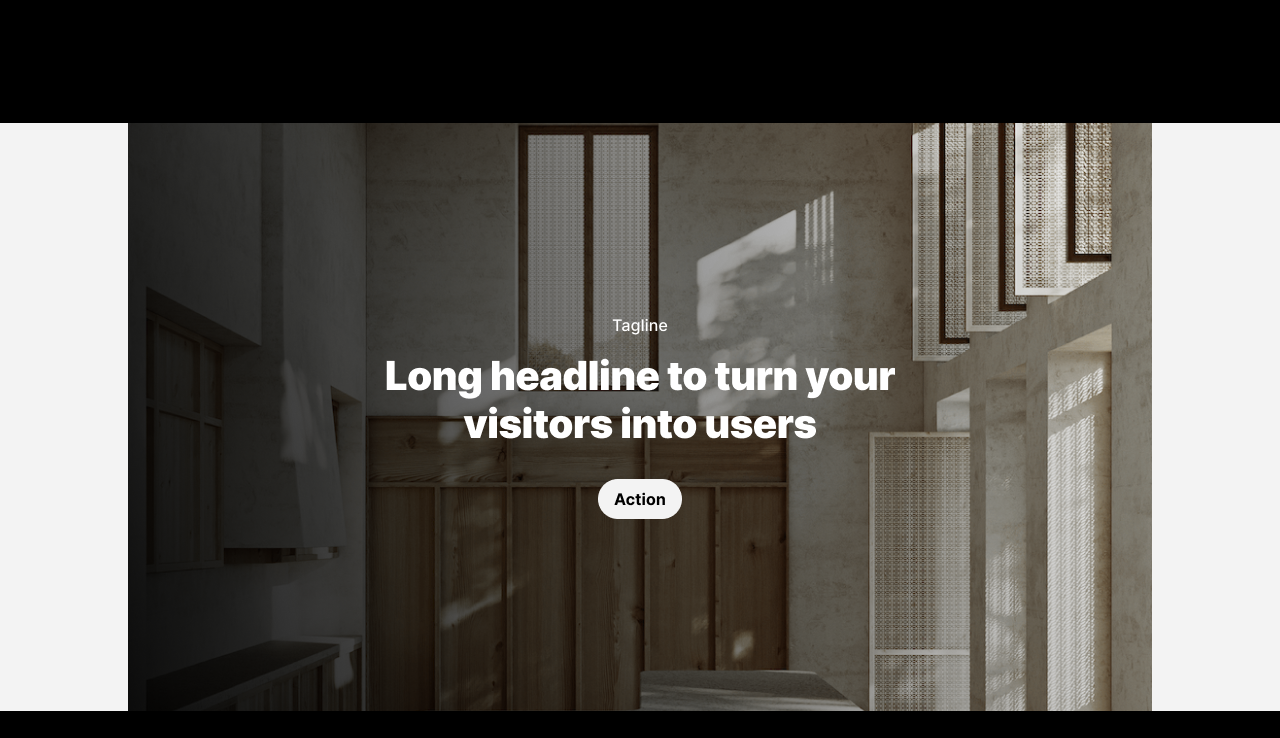
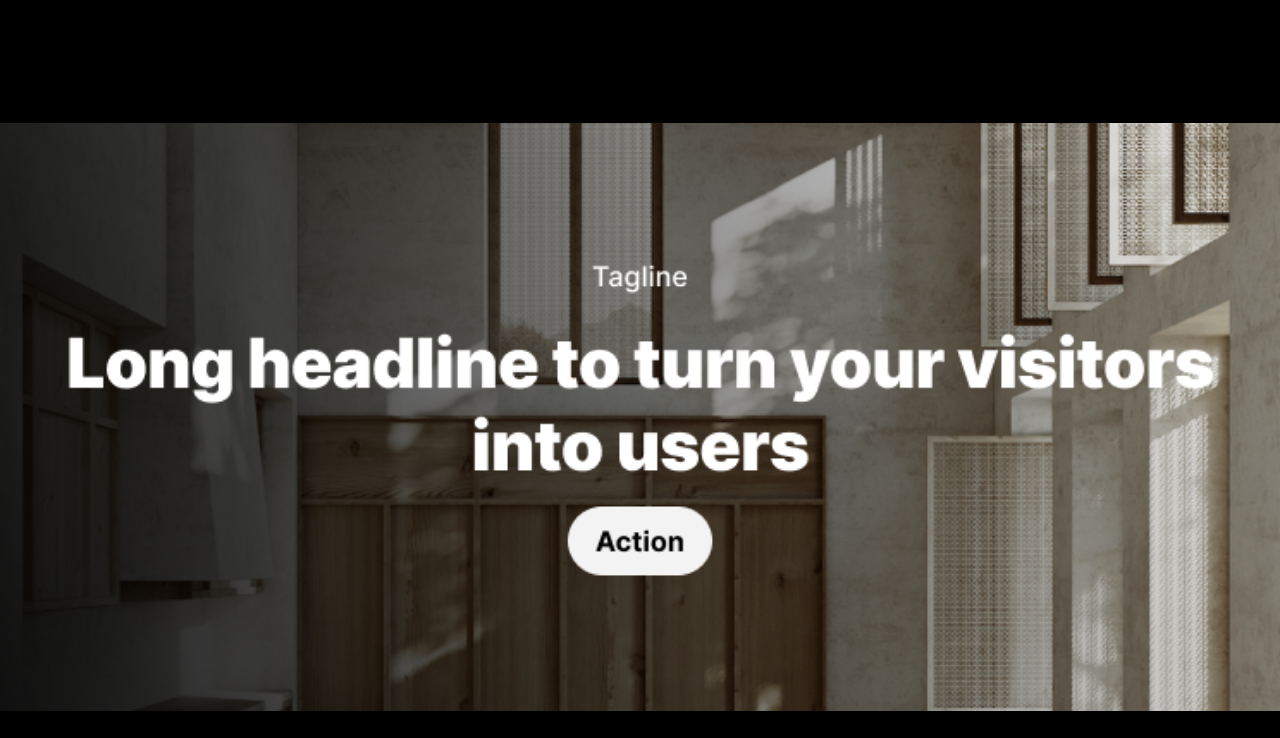
Before and after one commit to sergimandaria/homework-7, a plain HTML site: page index.html in a window 1280 px wide. Shown: the part 2020-2758 px from the top of the page. Drawn offline with Linux system fonts and the light colour scheme.

Commit message:
change background image, remove some images

```diff
--- a/index.html
+++ b/index.html
@@ -107,12 +107,10 @@
 
     </section>
     <div class="cover">
-        <picture class="pictures">
-            <source media="(min-width:1440px)" srcset="/assets/pictures/lastlg.png">
-            <source media="(min-width:1024px)" srcset="/assets/pictures/lastbig.png">
-            <source media="(min-width:744px)" srcset="/assets/pictures/lastmd.png">
-      <img src="assets/pictures/lastsm.png" alt="img">
-       </picture>
+
+
+
+
     </div>
     <footer class="footer">
 
--- a/styles/index.css
+++ b/styles/index.css
@@ -182,13 +182,14 @@
     font-size: 1.4rem;
     color: rgba(255, 255, 255, 1);
 }
-.pictures{
-    display: flex;
-    justify-content: center;
-}
+
 .cover {
     height: 500px;
     background-color:rgba(243, 243, 243, 1) ;
+    background-image: url(/assets/pictures/lastmd.png);
+    background-repeat: no-repeat;
+    background-size: cover;
+    background-position: center;
 
 }
 
--- a/styles/media.css
+++ b/styles/media.css
@@ -58,6 +58,7 @@
 
     .cover {
         height: 588px;
+
 
     }
 
```
Also changed, not shown: assets/pictures/lastbig.png (deleted), assets/pictures/lastlg.png (deleted), assets/pictures/lastsm.png (deleted).
